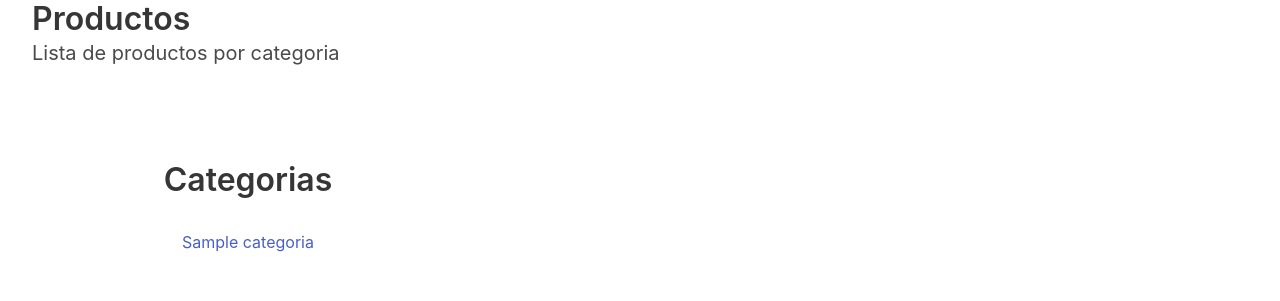
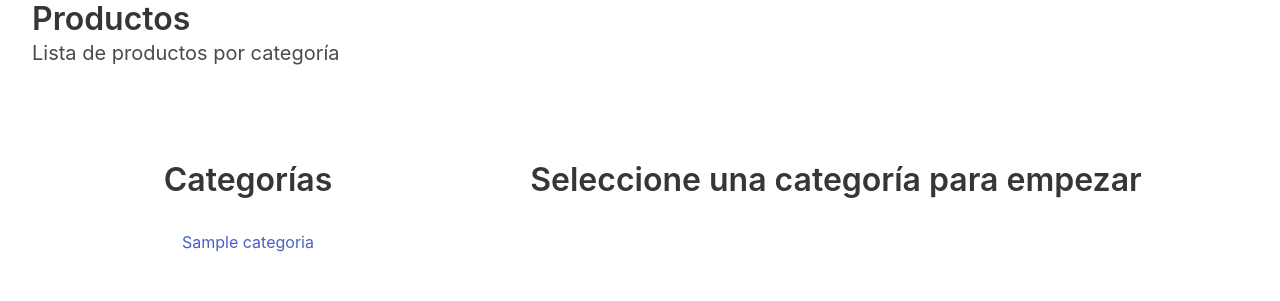
Before and after one commit to jorgerl21/inventario, a PHP site: page /index.php?vista=product_category in a window 1280 px wide. Shown: the part 55-356 px from the top of the page. Run offline with PHP 8.4, Linux system fonts and the light colour scheme; the visitor is signed in with stand-in values (Sample User, id 1); tables that the repository leaves empty or names only in its code hold one stand-in row (values such as "Sample post").

```diff
--- a/php/usuario_eliminar.php
+++ b/php/usuario_eliminar.php
@@ -53,9 +53,3 @@
         ';
     }
     $check_usuario=null;
-/*
-MI PARLAY
-FC BAYERN MUNICH vs AUGSBURG - 27 domingo gana el bayern
-SHEFFIELD UNITED vs MACHESTER CITY - 27 domingo ganan el city
-CELTA DE VIGO vs REAL MADRID - 25 viernes gana el real madrid
-*/
--- a/vistas/home.php
+++ b/vistas/home.php
@@ -1,6 +1,4 @@
 <div class="container is-fluid">
-    <h1 class="title">Home</h1>
-    <h2 class="subtitle">¡Bienvenido <?php echo $_SESSION['nombre']. " " . $_SESSION['apellido']?>!</h2>
+	<h1 class="title">Home</h1>
+	<h2 class="subtitle">¡Bienvenido <?php echo $_SESSION['nombre']." ".$_SESSION['apellido']; ?>!</h2>
 </div>
-
-<br>
--- a/vistas/product_category.php
+++ b/vistas/product_category.php
@@ -1,30 +1,75 @@
 <div class="container is-fluid mb-6">
     <h1 class="title">Productos</h1>
-    <h2 class="subtitle">Lista de productos por categoria</h2>
+    <h2 class="subtitle">Lista de productos por categoría</h2>
 </div>
 
 <div class="container pb-6 pt-6">
-    <?php require_once "./php/main.php"?>
+    <?php
+        require_once "./php/main.php";
+    ?>
     <div class="columns">
         <div class="column is-one-third">
-            <h2 class="title has-text-centered">Categorias</h2>
+            <h2 class="title has-text-centered">Categorías</h2>
             <?php
-                $categorias = conexion();
-                $categorias = $categorias -> query("SELECT * FROM categoria");
-                if ($categorias->rowCount()>0) {
+                $categorias=conexion();
+                $categorias=$categorias->query("SELECT * FROM categoria");
+                if($categorias->rowCount()>0){
                     $categorias=$categorias->fetchAll();
-                    foreach ($categorias as $row) {
-                        echo '<a href="index.php?vista=product_category&category_id=' .$row['categoria_id'].'"
-                        class="button is-link is-inverted is-fullwidth">
-                        '.$row['categoria_nombre'].
-                        '</a>';
+                    foreach($categorias as $row){
+                        echo '<a href="index.php?vista=product_category&category_id='.$row['categoria_id'].'" class="button is-link is-inverted is-fullwidth">'.$row['categoria_nombre'].'</a>';
                     }
-                }else {
-                    echo '<p class="has-text-centered">No hay categorias registradas</p>';
+                }else{
+                    echo '<p class="has-text-centered" >No hay categorías registradas</p>';
                 }
                 $categorias=null;
             ?>
         </div>
+        <div class="column">
+            <?php
+                $categoria_id = (isset($_GET['category_id'])) ? $_GET['category_id'] : 0;
 
+                /*== Verificando categoria ==*/
+                $check_categoria=conexion();
+                $check_categoria=$check_categoria->query("SELECT * FROM categoria WHERE categoria_id='$categoria_id'");
+
+                if($check_categoria->rowCount()>0){
+
+                    $check_categoria=$check_categoria->fetch();
+
+                    echo '
+                        <h2 class="title has-text-centered">'.$check_categoria['categoria_nombre'].'</h2>
+                        <p class="has-text-centered pb-6" >'.$check_categoria['categoria_ubicacion'].'</p>
+                    ';
+
+                    require_once "./php/main.php";
+
+                    # Eliminar producto #
+                    if(isset($_GET['product_id_del'])){
+                        require_once "./php/producto_eliminar.php";
+                    }
+
+                    if(!isset($_GET['page'])){
+                        $pagina=1;
+                    }else{
+                        $pagina=(int) $_GET['page'];
+                        if($pagina<=1){
+                            $pagina=1;
+                        }
+                    }
+
+                    $pagina=limpiar_cadena($pagina);
+                    $url="index.php?vista=product_category&category_id=$categoria_id&page="; /* <== */
+                    $registros=15;
+                    $busqueda="";
+
+                    # Paginador producto #
+                    require_once "./php/producto_lista.php";
+
+                }else{
+                    echo '<h2 class="has-text-centered title" >Seleccione una categoría para empezar</h2>';
+                }
+                $check_categoria=null;
+            ?>
+        </div>
     </div>
 </div>
```
Also changed, not shown: vistas/category_list.php (+0 -67 lines), vistas/login.php (+4 -4 lines), vistas/logout.php (+7 -8 lines), php/categoria_eliminar.php (line endings or trailing spaces).
